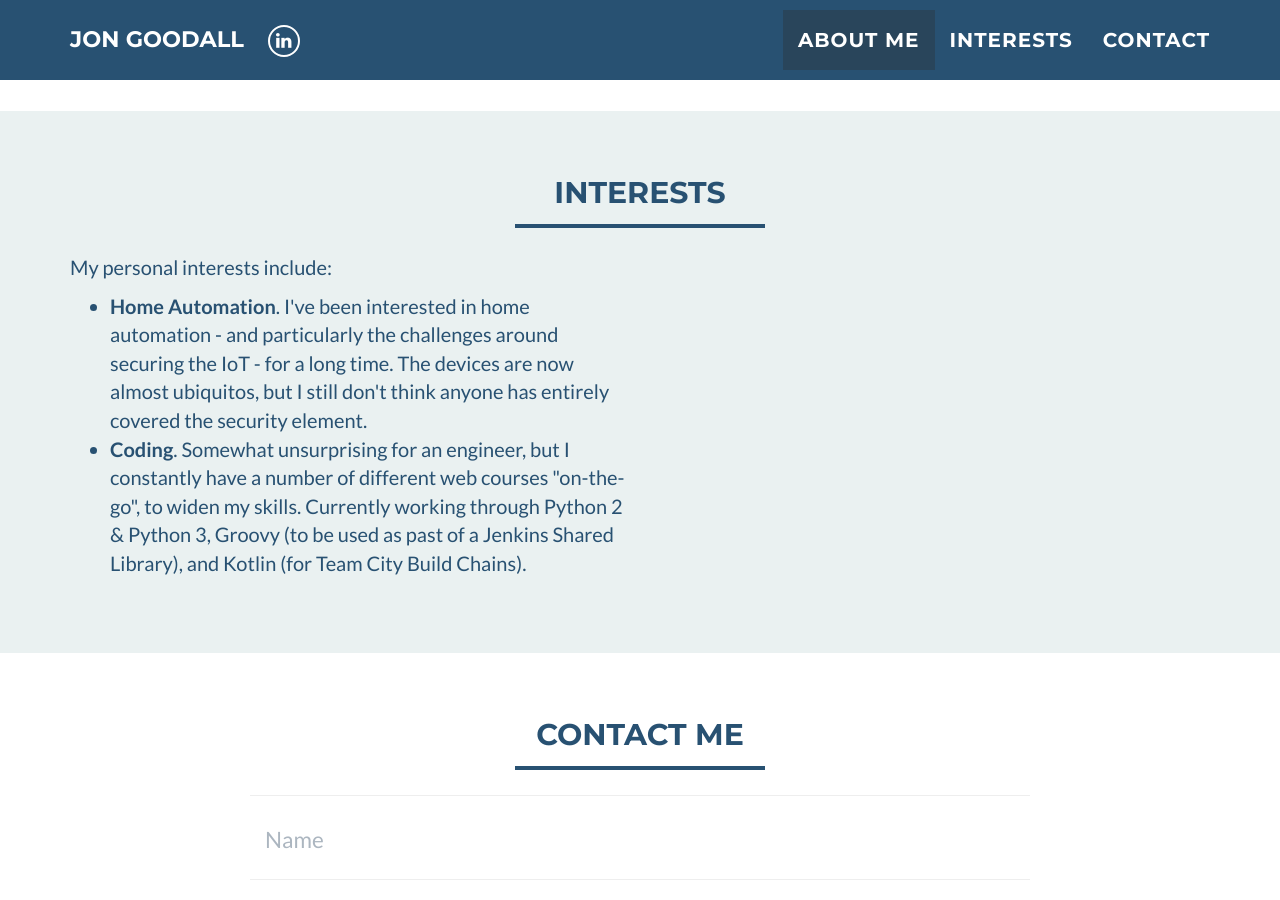
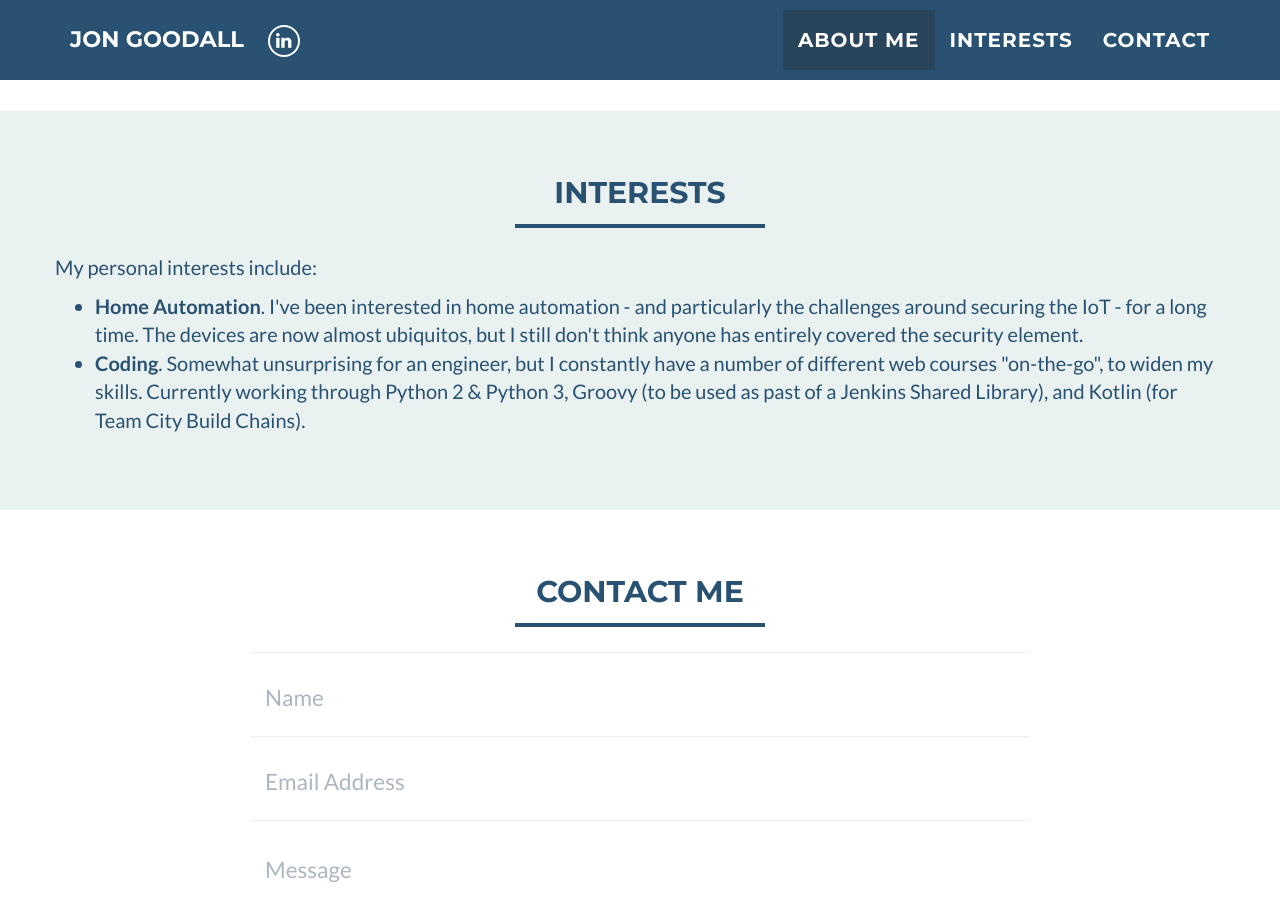
Before and after one commit to jdgoodall1/jdgoodall1.github.io, a Jekyll site: the page built from index.html, in a window 1280 px wide and 900 px high, scrolled down 1149 px. Built offline with Jekyll 4.4.1, drawn with Linux system fonts in a browser that asks for light colours.

Commit message:
Update interests.html

```diff
--- a/_includes/interests.html
+++ b/_includes/interests.html
@@ -7,7 +7,6 @@
             </div>
         </div>
         <div class="row">
-            <div class="col-sm-6">
             <p>
                 My personal interests include:
             </p>
@@ -17,13 +16,10 @@
                     the security element.
                 </li>
                 <li>
-                        <b>Coding</b>. Somewhat unsurprising for an engineer, but I constantly have a number of different web courses "on-the-go", to widen my skills. Currently working through Python 2 & Python 3, Groovy (to be used as past of a Jenkins
-                        Shared Library), and Kotlin (for Team City Build Chains).
+                    <b>Coding</b>. Somewhat unsurprising for an engineer, but I constantly have a number of different web courses "on-the-go", to widen my skills. Currently working through Python 2 & Python 3, Groovy (to be used as past of a Jenkins Shared
+                    Library), and Kotlin (for Team City Build Chains).
                 </li>
             </ul>
-            </div>
-            <div class="col-sm-6">
-            </div>
         </div>
     </div>
     <div class="col-sm-6">
```
Lines whose indentation alone changed are shown as unchanged.
